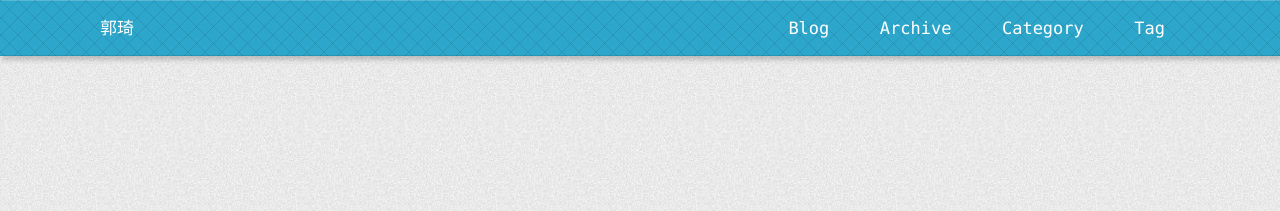
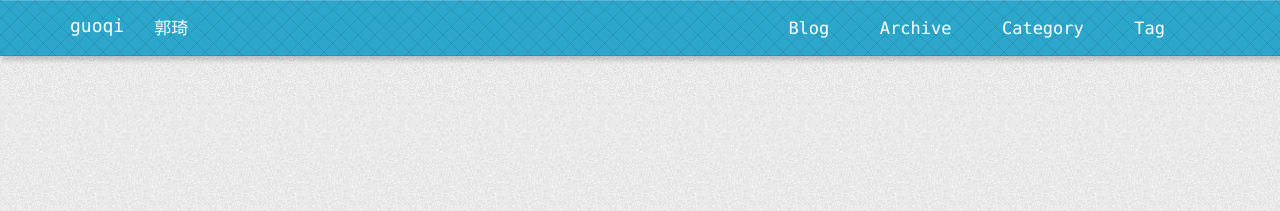
Before and after one commit to xia0204/xia0204.github.io, a Jekyll site: the page built from index.html, in a window 1280 px wide. Shown: the top 211 px of the page. Built offline with Jekyll 4.4.1, drawn with Linux system fonts in a browser that asks for light colours; nearby versions of some CDN libraries; the list of posts is cut into pages by our own code; comment, search, counter and statistics services are not loaded; a style sheet for code colours, icons or effects is not loaded.

Commit message:
modify01

```diff
--- a/_config.yml
+++ b/_config.yml
@@ -27,7 +27,7 @@ defaults:
 
 
 
-title: ""
+title: "guoqi"
 email: sincerebravefight@gmail.com
 description: "郭琦"
 github:
```
